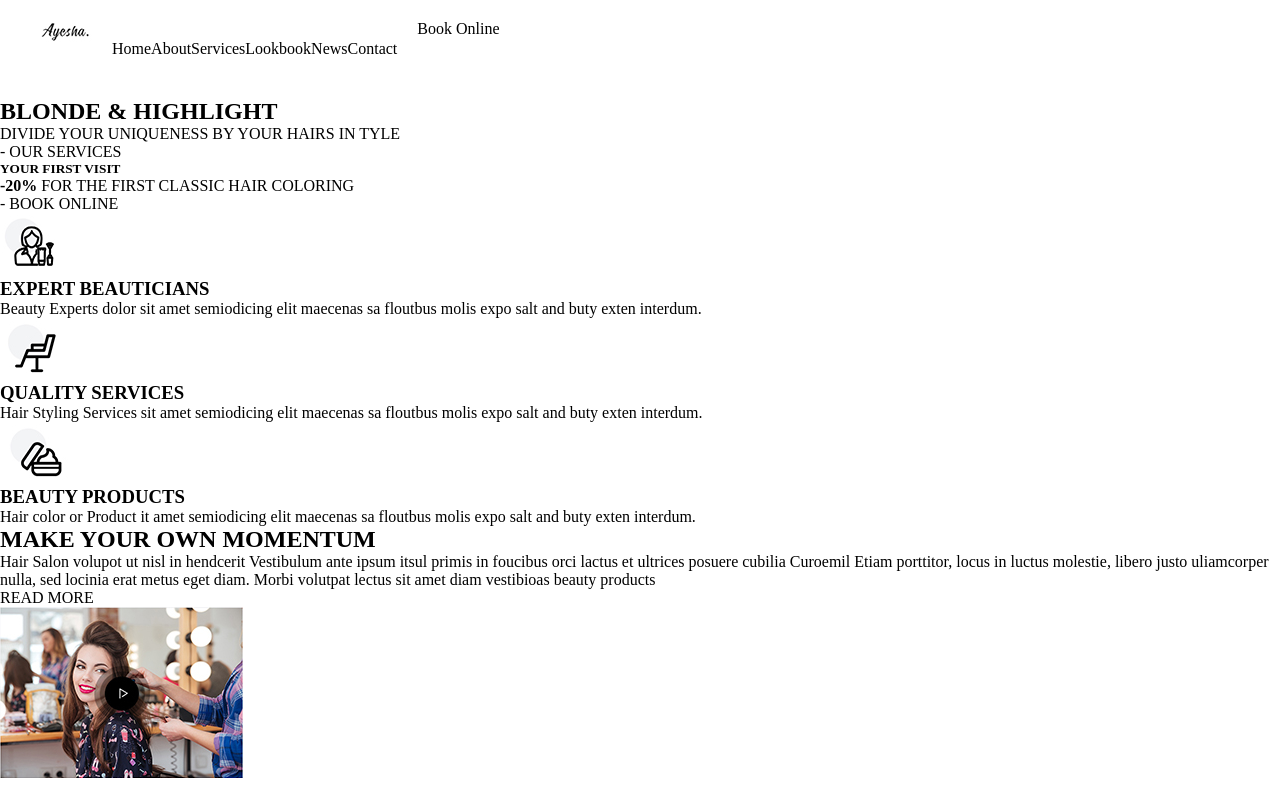
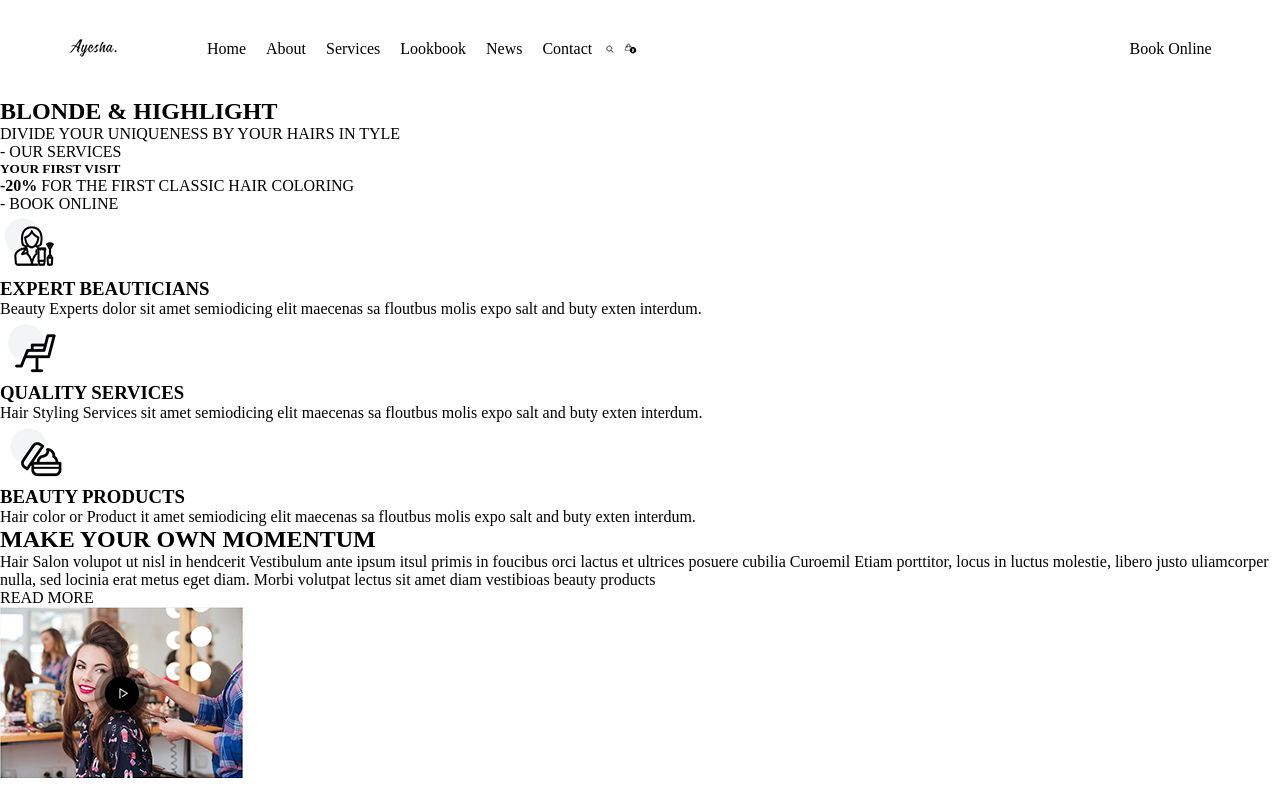
Before and after one commit to watacodes/Hairsalon-website, a plain HTML site: page index.html in a window 1280 px wide. Shown: the top 800 px of the page. Drawn offline with Linux system fonts and the light colour scheme.

Commit message:
Adjusted header

```diff
--- a/index.html
+++ b/index.html
@@ -148,7 +148,7 @@
         </section>
     </section>
 
-    <section class="page5">
+    <section class="page5">terminal
         <h3 class="lookbook">OUR LOOKBOOK</h3>
 
         <section class="lookbook-photos">
--- a/styles.css
+++ b/styles.css
@@ -20,11 +20,18 @@ a {
 .nav-header {
     display: flex;
     padding: 20px 40px;
+    align-items: center;
+    justify-content: space-around;
 }
 
 .list-container {
     display: flex;
+    width: 70vw;
     padding: 20px;
+}
+
+.header__links {
+    padding: 10px;
 }
 
 .icon1,
@@ -34,11 +41,11 @@ a {
 }
 
 .icon1 {
-    background: url(./images/icon.png);
+    background: url(./images/icon.png) left no-repeat;
 }
 
 .icon2 {
-    background: url(./images/login.png);
+    background: url(./images/login.png) left no-repeat;
 }
 
 
```
